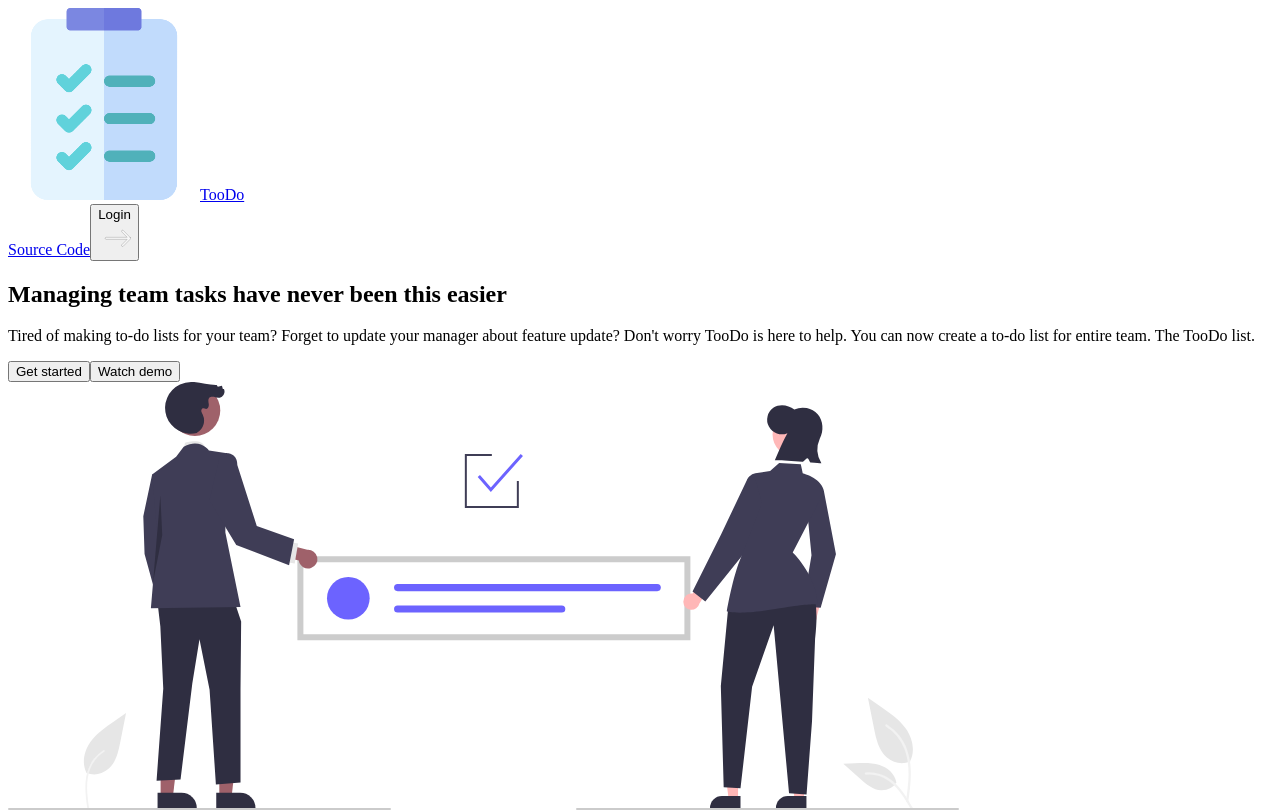
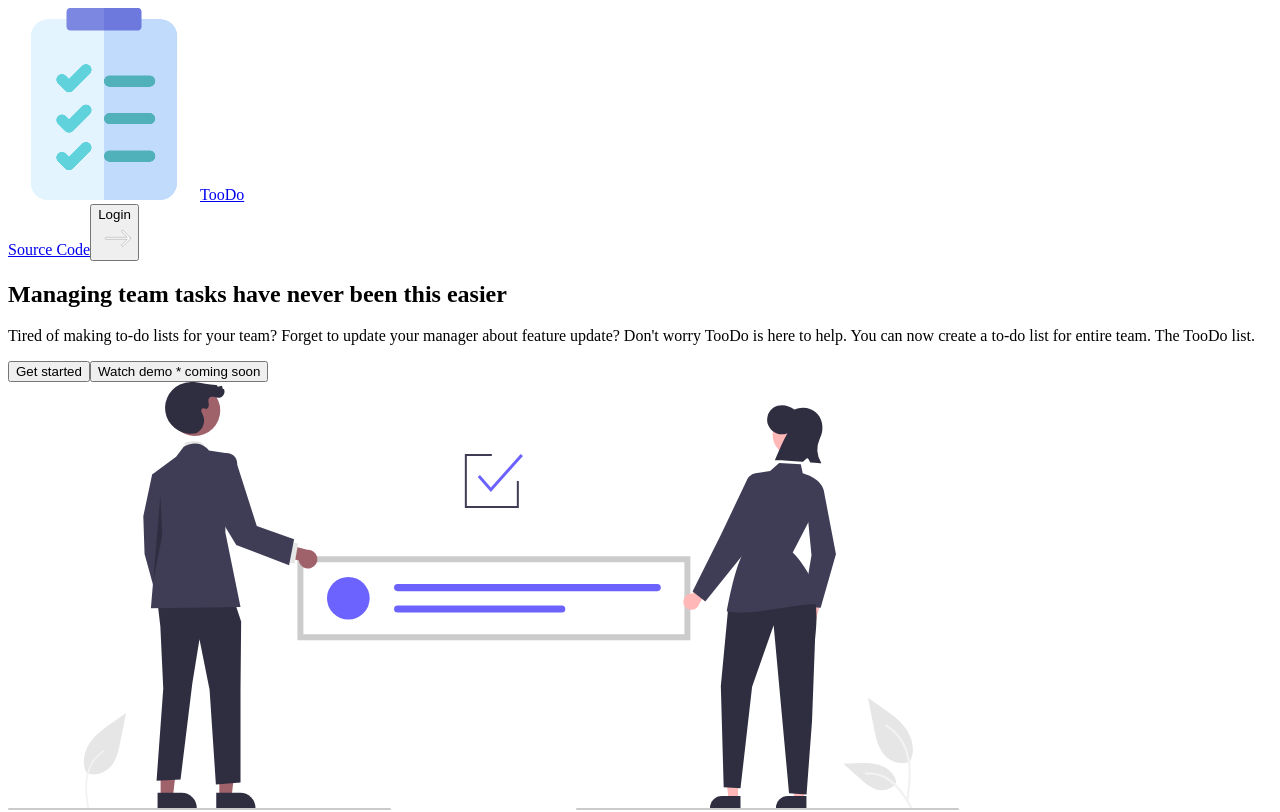
Before and after one commit to deepakpixel/TooDo, a React (Create React App) app: page / in a window 1280 px wide. Shown: the top 812 px of the page. Built offline with nearby package versions, Linux system fonts and the light colour scheme; no server answers; the HTML template or start-up script is replaced by a standard one.

Commit message:
Youtube video coming soon

```diff
--- a/src/components/website/Demo.js
+++ b/src/components/website/Demo.js
@@ -16,7 +16,7 @@ const Demo = (props) => {
               <div className="aspect-w-16 aspect-h-9 w-full">
                 <iframe
                   title="demo-video"
-                  src="https://www.youtube.com/embed/r9jwGansp1E"
+                  src="https://www.youtube.com/embed/yqWX86uT5jM"
                   frameBorder="0"
                   allow="accelerometer; autoplay; clipboard-write; encrypted-media; gyroscope; picture-in-picture"
                   allowFullScreen
@@ -24,7 +24,7 @@ const Demo = (props) => {
               </div>
             </div>
             <h2 className="title-font text-2xl font-medium text-gray-900 mt-6 mb-3">
-              TooDo in action
+              TooDo in action <span className="text-xs">* coming soon</span>
             </h2>
             <p className="leading-relaxed text-base">
               Feel the power of TooDo just buy watcching the demo. Want to know
--- a/src/components/website/Hero.js
+++ b/src/components/website/Hero.js
@@ -25,12 +25,12 @@ const Hero = (props) => {
               </button>
             </Link>
             <a
-              href="https://youtu.be/r9jwGansp1E"
+              href="https://youtu.be/yqWX86uT5jM"
               target="_blank"
               rel="noopener noreferrer"
             >
               <button className="ml-4 inline-flex text-gray-700 bg-gray-100 border-0 py-2 px-6 focus:outline-none hover:bg-gray-200 rounded text-lg">
-                Watch demo
+                Watch demo <span className="text-xs">* coming soon</span>
               </button>
             </a>
           </div>
```
